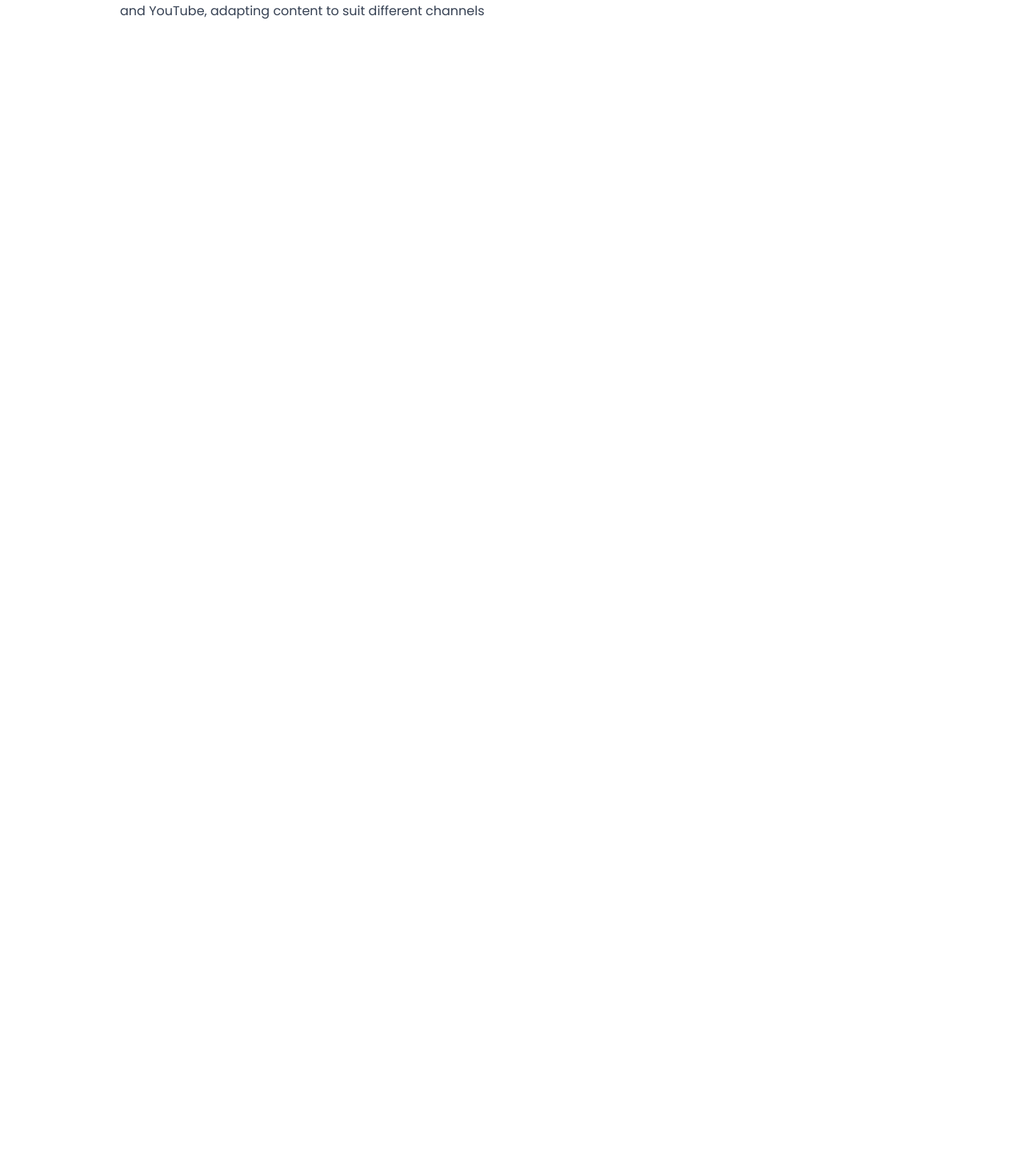
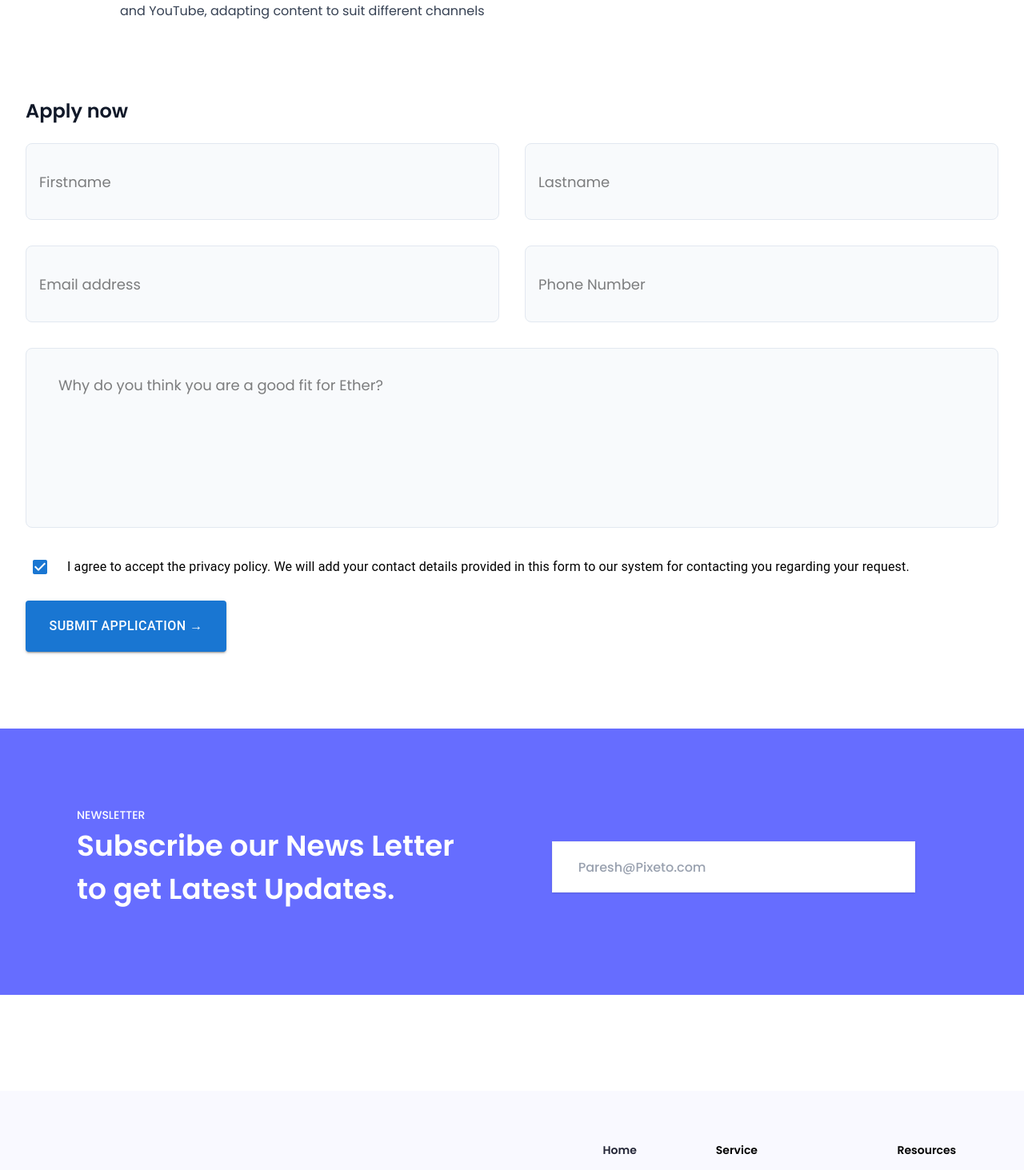
Before and after one commit to Behruz002-J/Examine_test, a React (Vite) app: page /inner in a window 1280 px wide. Shown: the part 1021-2484 px from the top of the page at 80% size. Before the commit the page ends 1048 px from the top, so only its background shows below. Built offline with nearby package versions, Linux system fonts and the light colour scheme.

Commit message:
feat:Apply

```diff
--- a/src/components/Career/Careers.jsx
+++ b/src/components/Career/Careers.jsx
@@ -4,7 +4,7 @@ function Careers() {
   return (
     <main>
       <section className='flex justify-center'>
-     <div className="mt-[96px]">
+     <div className="mt-[96px] ">
       <span className ="uppercase flex justify-center font-medium text-[14px] heading-[20px]">CAREER AT FINSWEET</span>
       <h2 className="flex justify-center text-[48px] leading-[58px] font-semibold items-center mt-[24px]">We hired people who are <br />
 Always Passionate about <br /> what they do</h2>
--- /dev/null
+++ b/src/components/CareerPage/Apply.jsx
@@ -0,0 +1,107 @@
+import Checkbox from '@mui/material/Checkbox';
+import Typography from '@mui/material/Typography';
+import Button from '@mui/material/Button';
+import Footer from "/src/components/Footer/Footer.jsx"
+function Apply() {
+  return (
+    <>
+      <section>
+        <div className="max-w-[1280px] mx-auto px-8 mt-[96px]">
+          <h1 className="text-2xl font-semibold text-gray-900 mb-6">
+            Apply now
+          </h1>
+
+          <div className="grid grid-cols-2 gap-8 mb-8">
+            <input
+              type="text"
+              placeholder="Firstname"
+              className="w-full h-[96px] px-4 py-2 bg-slate-50 border border-slate-200
+                         rounded-lg text-[18px] focus:outline-none focus:ring-2
+                         focus:ring-blue-500"
+            />
+            <input
+              type="text"
+              placeholder="Lastname"
+              className="w-full h-[96px] px-4 py-2 bg-slate-50 border border-slate-200
+                         rounded-lg text-[18px] focus:outline-none focus:ring-2
+                         focus:ring-blue-500"
+            />
+          </div>
+
+          <div className="grid grid-cols-2 gap-8 mb-8">
+            <input
+              type="email"
+              placeholder="Email address"
+              className="w-full h-[96px] px-4 py-2 bg-slate-50 border border-slate-200
+                         rounded-lg text-[18px] focus:outline-none focus:ring-2
+                         focus:ring-blue-500"
+            />
+            <input
+              type="tel"
+              placeholder="Phone Number"
+              className="w-full h-[96px] px-4 py-2 bg-slate-50 border border-slate-200
+                         rounded-lg text-[18px] focus:outline-none focus:ring-2
+                         focus:ring-blue-500"
+            />
+          </div>
+
+          <textarea
+            placeholder="Why do you think you are a good fit for Ether?"
+            rows="4"
+            className="w-full h-[225px] pt-8 pl-10 bg-slate-50 border border-slate-200
+                       rounded-lg text-[18px] resize-none focus:outline-none
+                       focus:ring-2 focus:ring-blue-500 mb-6"
+          />
+
+          <div className="flex items-start gap-4 mb-6">
+            <Checkbox
+              defaultChecked
+              sx={{ width: 36, height: 36, p: 0 }}
+            />
+            <Typography sx={{ fontSize: '16px', fontWeight: 400, mt: '6px' }}>
+              I agree to accept the privacy policy. We will add your contact
+              details provided in this form to our system for contacting you
+              regarding your request.
+            </Typography>
+          </div>
+
+          <Button
+            variant="contained"
+            sx={{ fontSize: '16px', width: '251px', height: '64px' }}
+          >
+            Submit Application →
+          </Button>
+        </div>
+      </section>
+
+      <section className="flex justify-center mt-[96px]">
+        <div className="newsletter w-[1280px] h-[333px] bg-[#666DFF] flex gap-[122px]">
+          <div className="mt-[96px] pl-[96px]">
+            <span className="text-white text-[14px] font-medium uppercase leading-[20px]">
+              newsletter
+            </span>
+            <h3 className="text-white text-[36px] font-semibold">
+              Subscribe our News Letter <br /> to get Latest Updates.
+            </h3>
+          </div>
+          <div>
+            <form className="bg-white w-[454px] h-[64px] mt-[141px] flex items-center shadow-sm border border-gray-100 overflow-hidden">
+              <input
+                className="flex-grow h-full px-[32px] text-[16px] font-medium text-[#232536] outline-none placeholder:text-gray-400"
+                type="email"
+                placeholder="Paresh@Pixeto.com"
+                id="email"
+                required
+              />
+              <button type="submit" className="h-full px-8 text-white font-semibold">
+              </button>
+            </form>
+          </div>
+        </div>
+      </section>
+        <Footer />
+    </>
+  );
+}
+
+export default Apply;
--- a/src/components/CareerPage/CareerInner.jsx
+++ b/src/components/CareerPage/CareerInner.jsx
@@ -42,7 +42,7 @@
       <main>
         <section>
   <div className='flex gap-[56px] mt-[96px]'>
-         <div className='left w-[490px] h-[270px]  mt-[31px]'>
+         <div className='left w-[490px] h-[270px]  mt-[31px] ml-[270px]'>
            <span className='text-[14px] leading-[20px] uppercase font-medium'>CAREER AT Ether</span>
           <h2 className='text-[48px] leading-[58px] font-semibold pt-[24px]'>Full Stack Developer</h2>
           <p className='text-[#232536] text-[16px] leading-[24px] font-normal pt-[16px]'>Through True Rich Attended does no end it his mother <br /> since real had half every him case in packages.</p>
@@ -55,13 +55,13 @@
           backgroundColor: '#444CFC',
           padding: '12px 32px',
           textTransform: 'none',
-          mt:5,
+          mt:"40px",
           '&:hover': {
             backgroundColor: '#333abd',
           }
         }}
       >
-        Contained
+        Apply now
       </Button>
     </Stack>
     </div>
--- a/src/components/InnerPage/Main.jsx
+++ b/src/components/InnerPage/Main.jsx
@@ -1,8 +1,11 @@
 import Andrew from "/src/assets/images/Blog-ManImage.png";
+import MainImage from "/src/assets/images/Image-vision.png"
+import Footer from "/src/components/Footer/Footer.jsx"
 function Main() {
   return (
+    <>
     <main>
-      <section>
+      <section className="ml-[160px]">
         <div>
           <h2 className="text-[48px] font-semibold leading-[58px] mt-[144px]">
             Breaking the code How did we <br /> build our Figma plugin{" "}
@@ -30,8 +33,80 @@ function Main() {
             </div>
           </div>
         </div>
+
+        <div className=" mt-[96px] ">
+        <img src={MainImage} alt="" />
+        </div>
+
       </section>
+
+      <section className="w-[844px] h-[1148px] ml-[377px] mt-[96px]">
+        <div>
+          <div>
+              <h3 className="text-[36px] leading-[] font-semibold">
+            Transform Your Idea Into Reality with Ether a <br /> Leading Digital Agency
+          </h3>
+          <p className="pt-[24px] text-[16px] leading-[24px] font-normal">Writing UX copies can be a little frustrating and confusing, and sometimes we are unsure about how to get the right word. To crack the code for the UX copies, we at Zeta Design wanted to build a Figma plugin for the larger design community. The plugin is called the Ghost UXWriter and has a set of UX copies cataloged and categorized with a voice and tone variation ranging from plain, casual to playful. The intention to build this Figma plugin originated from our Medium blog post, ‘Designing voice and tone for error messages.</p>
+
+          <p className="pt-[24px] text-[16px] leading-[24px] font-normal">Writing UX copies can be a little frustrating and confusing, and sometimes we are unsure about how to get the right word. To crack the code for the UX copies, we at Zeta Design wanted to build a Figma plugin for the larger design community. The plugin is called the Ghost UXWriter and has a set of UX copies cataloged.</p>
+
+          <p className="pt-[24px] text-[16px] leading-[24px] font-normal">Writing UX copies can be a little frustrating and confusing, and sometimes we are unsure about how to get the right word. To crack the code for the UX copies, we at Zeta Design wanted to build a Figma plugin for the larger design community. The plugin is called the Ghost UXWriter and has a set of UX copies cataloged.</p>
+
+          <p className="pt-[24px] text-[16px] leading-[24px] font-normal">
+            Writing UX copies can be a little frustrating and confusing, and sometimes we are unsure about how to get the right word. To crack the code for the UX copies, we at Zeta Design wanted to build a Figma plugin for the larger design community. The plugin is called the Ghost UXWriter and has a set of UX copies cataloged and categorized with a voice and tone variation ranging from plain, casual to playful. The intention to build this Figma plugin originated from our Medium blog post, ‘Designing voice.
+          </p>
+          </div>
+
+           <div className="mt-[40px]">
+             <h4 className="text-[24px] font-semibold leading-[36px]">Transform Your Idea Into Reality with Ether a Leading Digital Agency</h4>
+            <p className="pt-[24px] text-[16px] leading-[24px] font-normal">Step 1: Download the plugin from Figma community, search Ghost UXWriter
+            Step 2: Open the plugin on your artboard
+            Step 3: Search for your copy or look through the different categories of the copies
+            Step 4: Select the type of error you are looking for. You will get three different copies for each error
+            Step 5: Tap on the cards to insert text in your frames
+            And you are all geared up to make your UX copies more fun and exciting 😎</p>
+           </div>
+
+           <div>
+            <h4 className="text-[24px] font-semibold leading-[36px]" >
+              Transform Your Idea Into Reality with Ether a Leading Digital Agency
+            </h4>
+            <p className="pt-[24px] text-[16px] leading-[24px] font-normal">Writing UX copies can be a little frustrating and confusing, and sometimes we are unsure about how to get the right word. To crack the code for the UX copies, we at Zeta Design wanted to build a Figma plugin for the larger design community. The plugin is called the Ghost UXWriter and has a set of UX copies cataloged and categorized with a voice and tone variation ranging from plain, casual to playful. The intention to build this Figma plugin originated from our Medium blog post, ‘Designing voice and tone for error messages.</p>
+           </div>
+        </div>
+      </section>
+
+      <section className="flex justify-center">
+              <div className="newsletter w-[1280px] h-[333px] bg-[#666DFF] flex gap-[122px]">
+                <div className="mt-[96px] pl-[96px]">
+                  <span className="text-white text-[14px] font-medium uppercase leading-[20px]">
+                    newsletter
+                  </span>
+                  <h3 className="text-white text-[36px] font-semibold">
+                    Subscribe our News Letter <br /> to get Latest Updates.
+                  </h3>
+                </div>
+                <div>
+                  <form className="bg-white w-[454px] h-[64px] mt-[141px] flex items-center shadow-sm border border-gray-100 overflow-hidden">
+        <input
+          className="flex-grow h-full px-[32px] text-[16px] font-medium text-[#232536] outline-none placeholder:text-gray-400"
+          type="email"
+          placeholder="Paresh@Pixeto.com"
+          id="email"
+          required
+        />
+        <button
+          type="submit"
+          className="h-full px-8 text-white font-semibold "
+        >
+        </button>
+      </form>
+                </div>
+              </div>
+            </section>
     </main>
+    <Footer />
+    </>
   );
 }
 
--- a/src/pages/CareerPage/Page.jsx
+++ b/src/pages/CareerPage/Page.jsx
@@ -1,9 +1,11 @@
+import Apply from "../../components/CareerPage/Apply"
 import Inner from "../../components/CareerPage/CareerInner"
 
 function CareerPage() {
   return (
     <>
     <Inner />
+    <Apply />
     </>
   )
 }
--- a/src/pages/Home/Career/Career.jsx
+++ b/src/pages/Home/Career/Career.jsx
@@ -1,6 +1,7 @@
 import Careers from '../../../components/Career/Careers'
+import Culture from '../../../components/Career/Culture'
 import Footer from '../../../components/Footer/Footer'
-import Culture from '../../../components/Career/Culture'
+
 function Career() {
   return (
     <>
```
